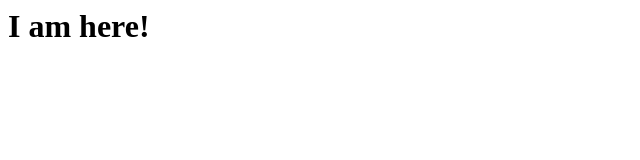
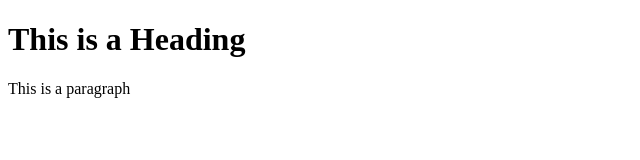
Before and after one commit to samanghaedi/test, a plain HTML site: page index.html in a window 1280 px wide. Shown: the whole page, without its empty margins (0-640 px from the left). Drawn offline with Linux system fonts and the light colour scheme.

Commit message:
modify index.html

```diff
--- a/index.html
+++ b/index.html
@@ -1 +1,10 @@
-<h1> I am here! <h1>
+<!DOCTYPE html>
+<html>
+<head>
+<title>Page Title</title>
+</head>
+<body>
+<h1>This is a Heading</h1>
+<p>This is a paragraph</p>
+</body>
+</html>
```
